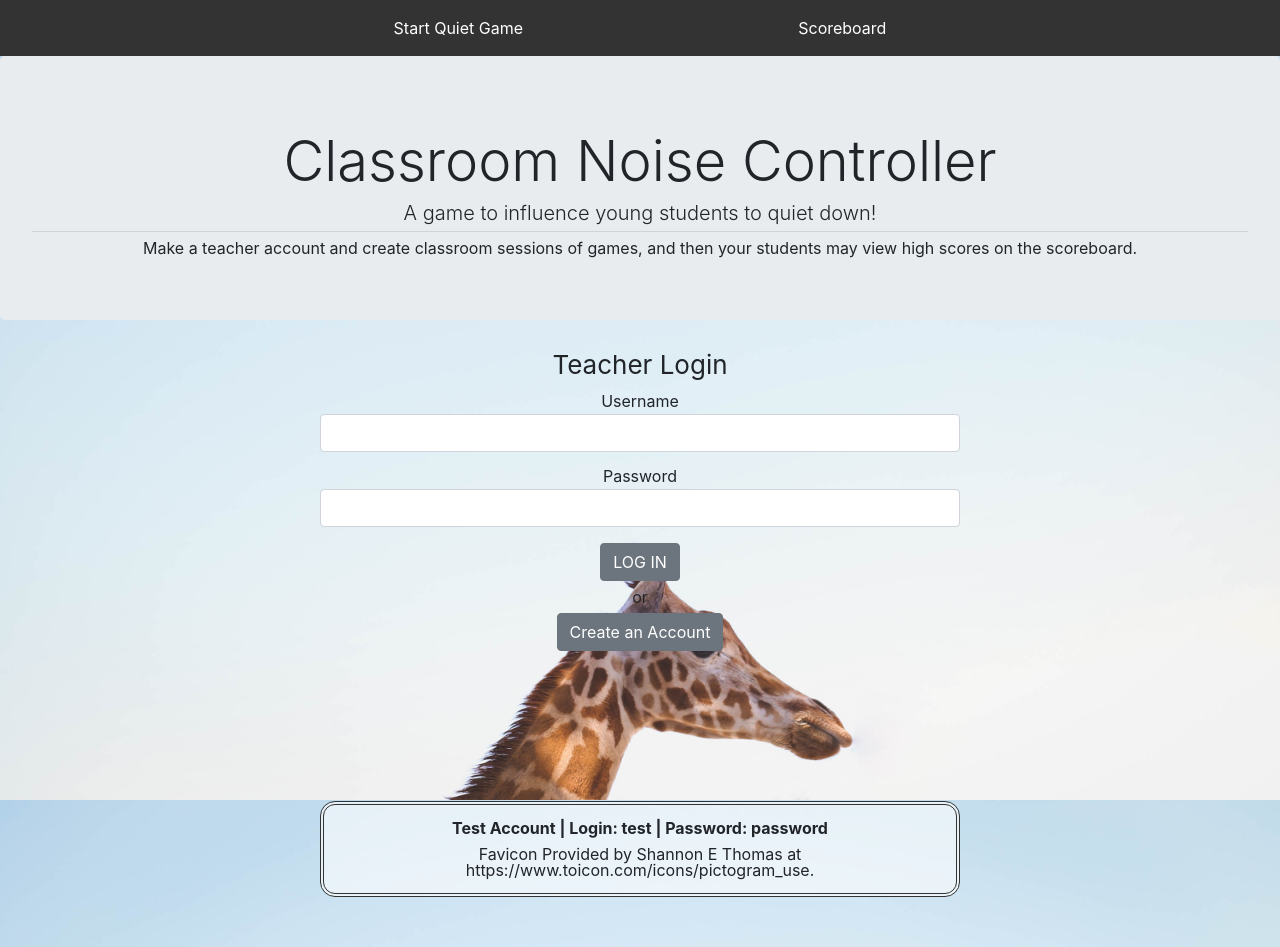
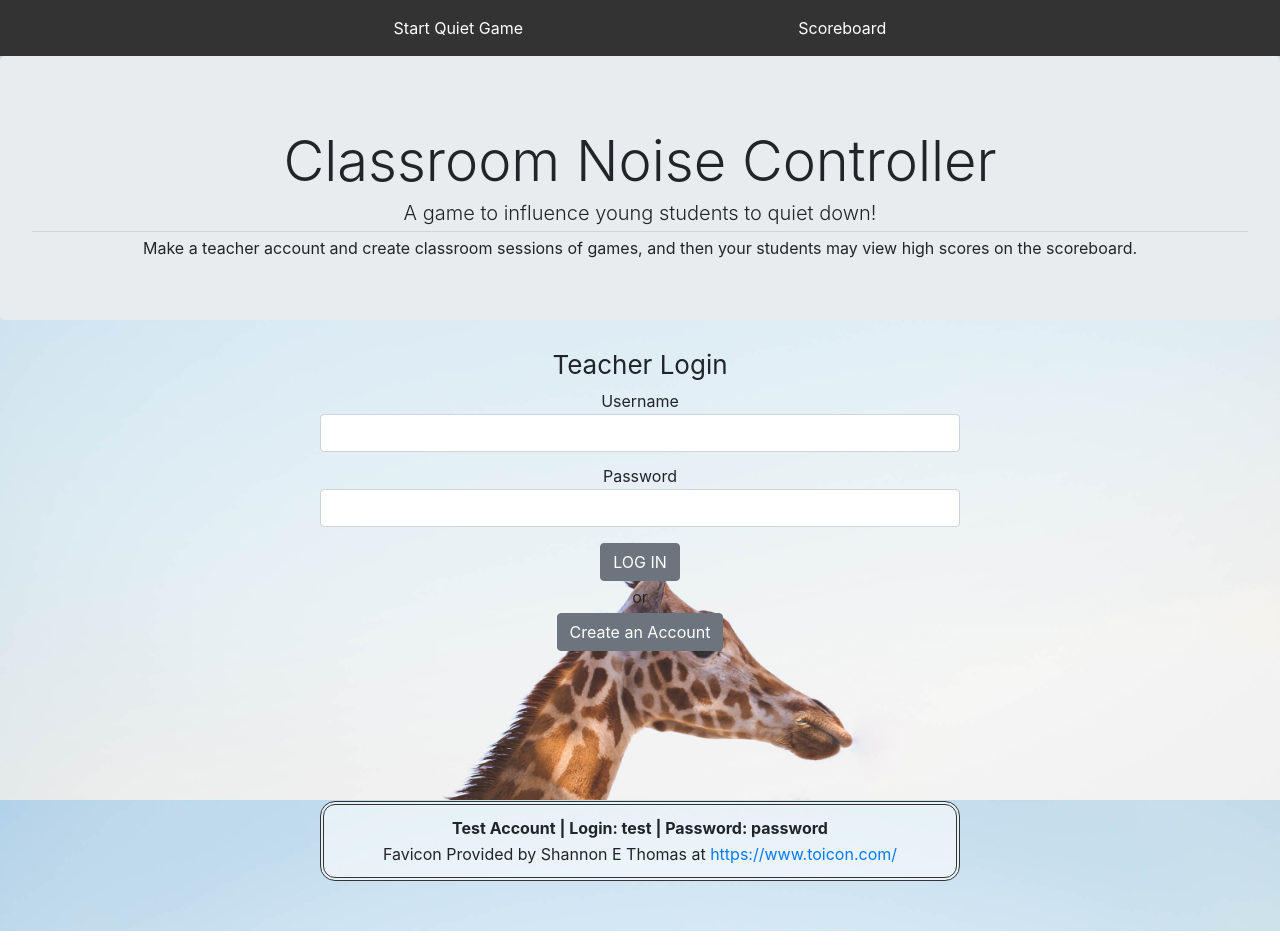
Before and after one commit to classroomnoisecontroller/classroomnoisecontroller-FE, a React (Create React App) app in the folder app/: page / in a window 1280 px wide. Built offline with nearby package versions, Linux system fonts and the light colour scheme; no server answers.

Commit message:
Changed link in footer to an anchor.

```diff
--- a/app/src/App.js
+++ b/app/src/App.js
@@ -48,7 +48,7 @@ class App extends Component {
         </Switch>
         <div className="Footer">
           <p className="TestAccount">Test Account | Login: test | Password: password</p>
-          <p>Favicon Provided by Shannon E Thomas at https://www.toicon.com/icons/pictogram_use.</p>
+          <p>Favicon Provided by Shannon E Thomas at <a href="https://www.toicon.com/">https://www.toicon.com/</a></p>
         </div>
       </div>
     );
```
